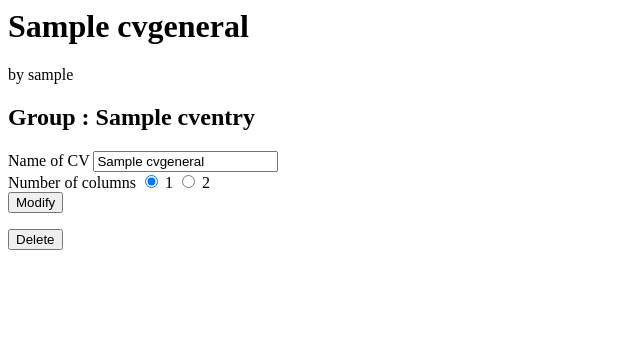
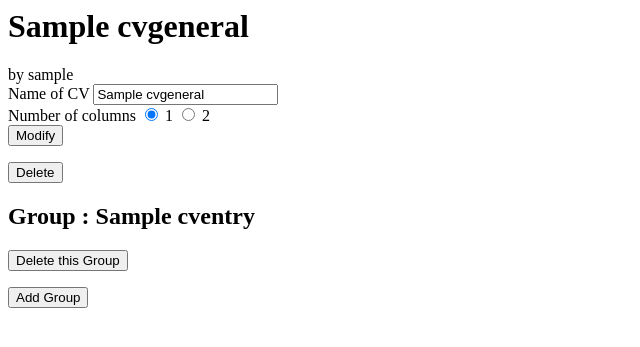
Before and after one commit to edufoursans/LemonPie, a Django app: page /resumebuilder/1/ in a window 1280 px wide. Shown: the top 347 px of the page, without its empty margins (0-640 px from the left). Run offline with Django 3.2, Linux system fonts and the light colour scheme; tables that the repository leaves empty hold one stand-in row (values such as "Sample post").

Commit message:
Adding and deleting groups from CV

```diff
--- a/lemonpie/resumebuilder/templates/resumebuilder/details.html
+++ b/lemonpie/resumebuilder/templates/resumebuilder/details.html
@@ -2,16 +2,7 @@
 
 {% if cv_general %}
 <h1> {{cv_general.name}} </h1> by {{cv_general.user}} </br>
-{% for key, list in entrygroupdict.items %}
-      <h2> Group : {{ key.name }} </h2>
-      {% for entry in list %}
-        <div class={{entry.get_class_name}}>
-          <h3> {{entry.get_class_name}} </h3>
-              {{ entry|return_template }}
-        </div>
-      {% endfor %}
-{% endfor %}
-{% endif %}
+
 
 <form action="{% url 'resumebuilder:modify_cv' cv_general.id %}" method="post">
 {% csrf_token %}
@@ -25,6 +16,7 @@
 <input type="radio" name="nb_cols" value="1"> 1
 <input type="radio" name="nb_cols" value="2" checked> 2<br>
 {% endif %}
+
 <input type="submit" value="Modify" />
 </form>
 
@@ -32,3 +24,22 @@
 {% csrf_token %}
   <input type = "submit" value="Delete" />
 </form>
+{% endif %}
+
+{% for key, list in entrygroupdict.items %}
+      <h2> Group : {{ key.name }} </h2>
+      {% for entry in list %}
+        <div class={{entry.get_class_name}}>
+          <h3> {{entry.get_class_name}} </h3>
+              {{ entry|return_template }}
+        </div>
+      {% endfor %}
+      <form action="{% url 'resumebuilder:delete_group' cv_general.id key.id %}" method="post">
+        {% csrf_token %}
+        <input type="submit" value="Delete this Group" />
+      </form>
+{% endfor %}
+<form action="{% url 'resumebuilder:add_new_group' cv_general.id %}" method="post">
+  {% csrf_token %}
+  <input type="submit" value="Add Group" />
+</form>
--- a/lemonpie/resumebuilder/urls.py
+++ b/lemonpie/resumebuilder/urls.py
@@ -9,4 +9,6 @@ urlpatterns = [
     url(r'^(?P<cv_id>[0-9]+)/modify/$', views.modify_cv, name='modify_cv'),
     url(r'^add/$', views.add_new_cv, name='add_new_cv'),
     url(r'^(?P<cv_id>[0-9]+)/delete/$', views.delete_cv, name='delete_cv'),
+    url(r'^(?P<cv_id>[0-9]+)/add_group/$', views.add_new_group, name='add_new_group'),
+    url(r'^(?P<cv_id>[0-9]+)/(?P<group_id>[0-9]+)/delete_group/$', views.delete_group, name='delete_group'),
 ]
--- a/lemonpie/resumebuilder/views.py
+++ b/lemonpie/resumebuilder/views.py
@@ -4,7 +4,7 @@ from django.shortcuts import get_object_or_404, render
 from django.urls import reverse
 from django.views import generic
 
-from .models import CVGeneral
+from .models import CVGeneral, GroupEntry
 from .models import CVGeneralGroupEntryPairing
 
 
@@ -65,3 +65,18 @@ def delete_cv(request, cv_id):
     cv_general = get_object_or_404(CVGeneral, pk=cv_id)
     cv_general.delete()
     return HttpResponseRedirect(reverse('resumebuilder:index', args=()))
+
+def add_new_group(request, cv_id):
+    cv_general = get_object_or_404(CVGeneral, pk=cv_id)
+    new_group = GroupEntry()
+    new_group.save()
+    new_group.name = "Group_Entry_" + str(new_group.id)
+    new_group.save()
+    cvgrouppairing = CVGeneralGroupEntryPairing(cv_general=cv_general, group_entry=new_group)
+    cvgrouppairing.save()
+    return HttpResponseRedirect(reverse('resumebuilder:cv_view', args=(cv_general.id,)))
+
+def delete_group(request, cv_id, group_id):
+    group_entry = get_object_or_404(GroupEntry, pk=group_id)
+    group_entry.delete()
+    return HttpResponseRedirect(reverse('resumebuilder:cv_view', args=(cv_id,)))
```
